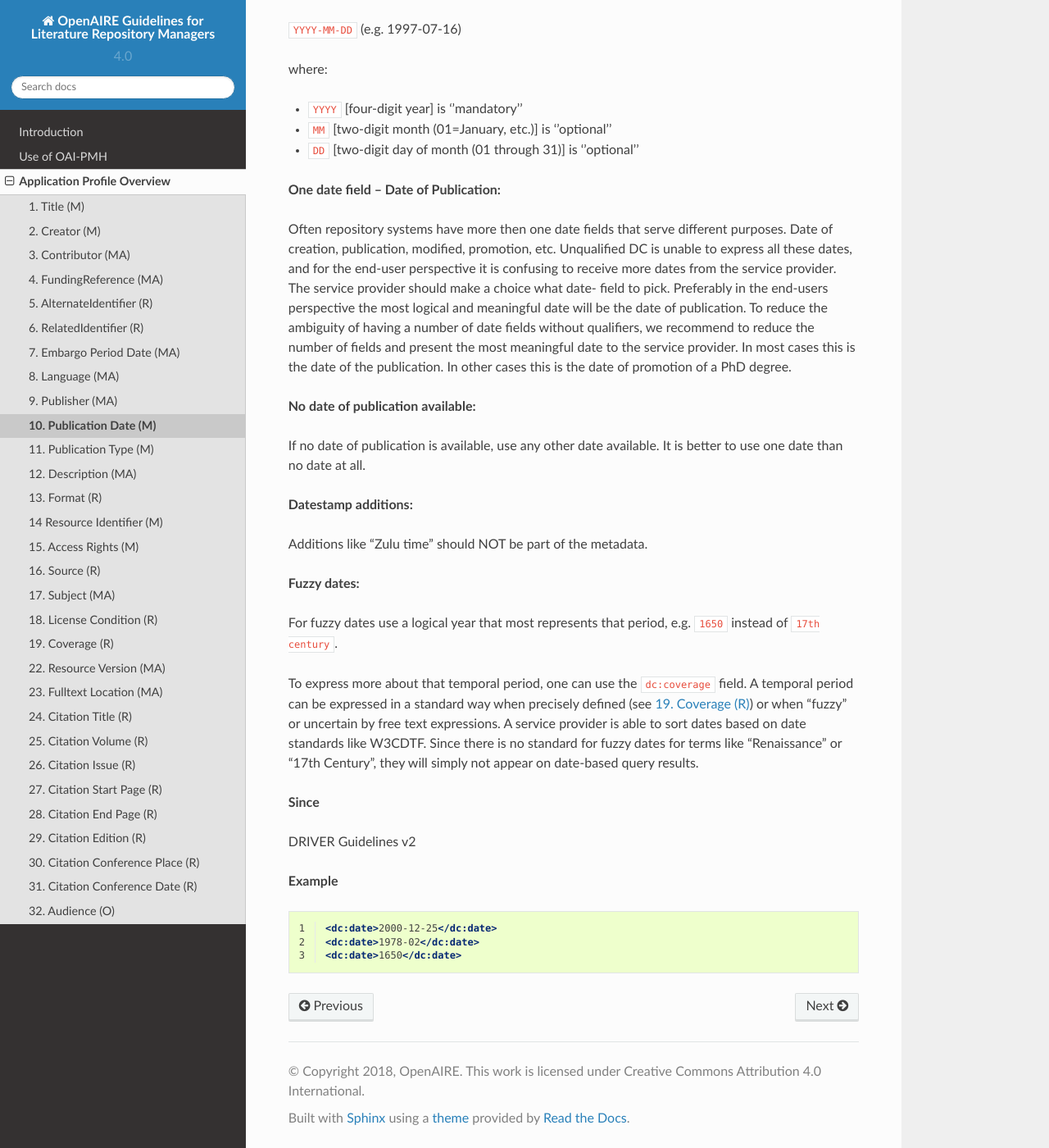
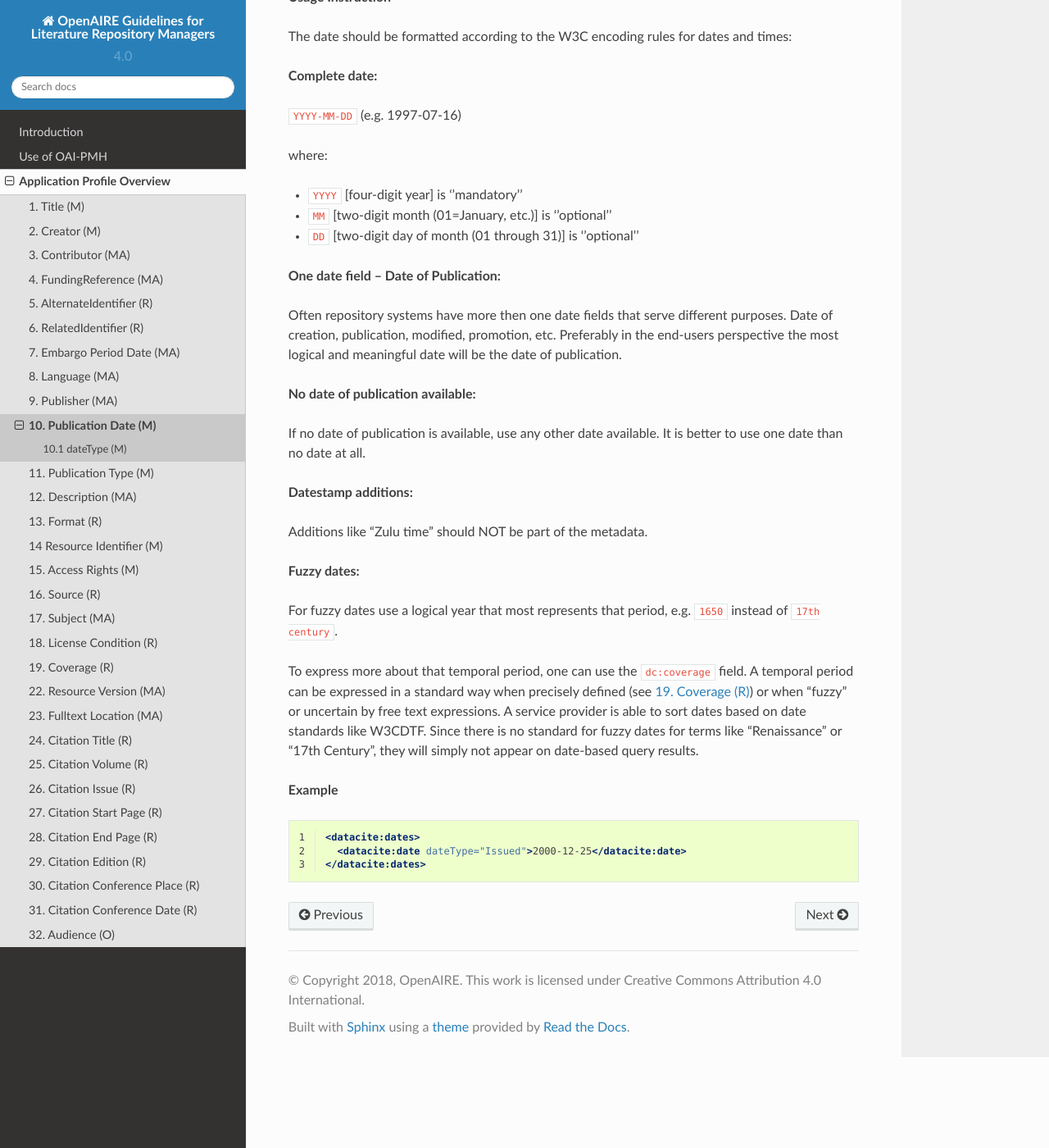
Before and after one commit to openaire/guidelines-literature-repositories, a Sphinx documentation site: the page built from docs/field_publicationdate.rst, in a window 1280 px wide and 1400 px high, scrolled down 425 px. Shown: the whole window at 82% size. Built offline with Sphinx 7.4.7 and the Read the Docs theme 2.0.0, drawn with Linux system fonts in a browser that asks for light colours; pages that are not in the unit, such as notebooks, are missing from menus; a script that is not in the unit is left out; some of the changed text lies outside the part shown.

Commit message:
use datacite:date instead of dc:date with controlled term "issued"

```diff
--- a/docs/field_publicationdate.rst
+++ b/docs/field_publicationdate.rst
@@ -1,4 +1,4 @@
-.. _dc:date:
+.. _dci:datePublication:
 
 10. Publication Date (M)
 ========================
@@ -6,6 +6,11 @@
 **DCMI Definition**
 
 A date associated with an event in the life cycle of the resource. Typically, Date will be associated with the creation or availability of the resource. Recommended best practice for encoding the date value is defined in a profile of ISO 8601 [W3CDTF] and follows the ``YYYY-MM-DD`` format.
+
+10.1 dateType (M)
+-----------------
+
+The type of date. Use the controlled term ``Issued`` to indicate the date of publication.
 
 **Usage Instruction**
 
@@ -23,7 +28,7 @@ where:
 
 **One date field – Date of Publication:**
 
-Often repository systems have more then one date fields that serve different purposes. Date of creation, publication, modified, promotion, etc. Unqualified DC is unable to express all these dates, and for the end-user perspective it is confusing to receive more dates from the service provider. The service provider should make a choice what date- field to pick. Preferably in the end-users perspective the most logical and meaningful date will be the date of publication. To reduce the ambiguity of having a number of date fields without qualifiers, we recommend to reduce the number of fields and present the most meaningful date to the service provider. In most cases this is the date of the publication. In other cases this is the date of promotion of a PhD degree.
+Often repository systems have more then one date fields that serve different purposes. Date of creation, publication, modified, promotion, etc. Preferably in the end-users perspective the most logical and meaningful date will be the date of publication.
 
 **No date of publication available:**
 
@@ -39,15 +44,11 @@ For fuzzy dates use a logical year that most represents that period, e.g. ``1650
 
 To express more about that temporal period, one can use the ``dc:coverage`` field. A temporal period can be expressed in a standard way when precisely defined (see :ref:`dc:coverage`) or when “fuzzy” or uncertain by free text expressions. A service provider is able to sort dates based on date standards like W3CDTF. Since there is no standard for fuzzy dates for terms like “Renaissance” or “17th Century”, they will simply not appear on date-based query results.
 
-**Since**
-
-DRIVER Guidelines v2
-
 **Example**
 
 .. code-block:: xml
    :linenos:
 
-   <dc:date>2000-12-25</dc:date>
-   <dc:date>1978-02</dc:date>
-   <dc:date>1650</dc:date>
+   <datacite:dates>
+     <datacite:date dateType="Issued">2000-12-25</datacite:date>
+   </datacite:dates>
```
